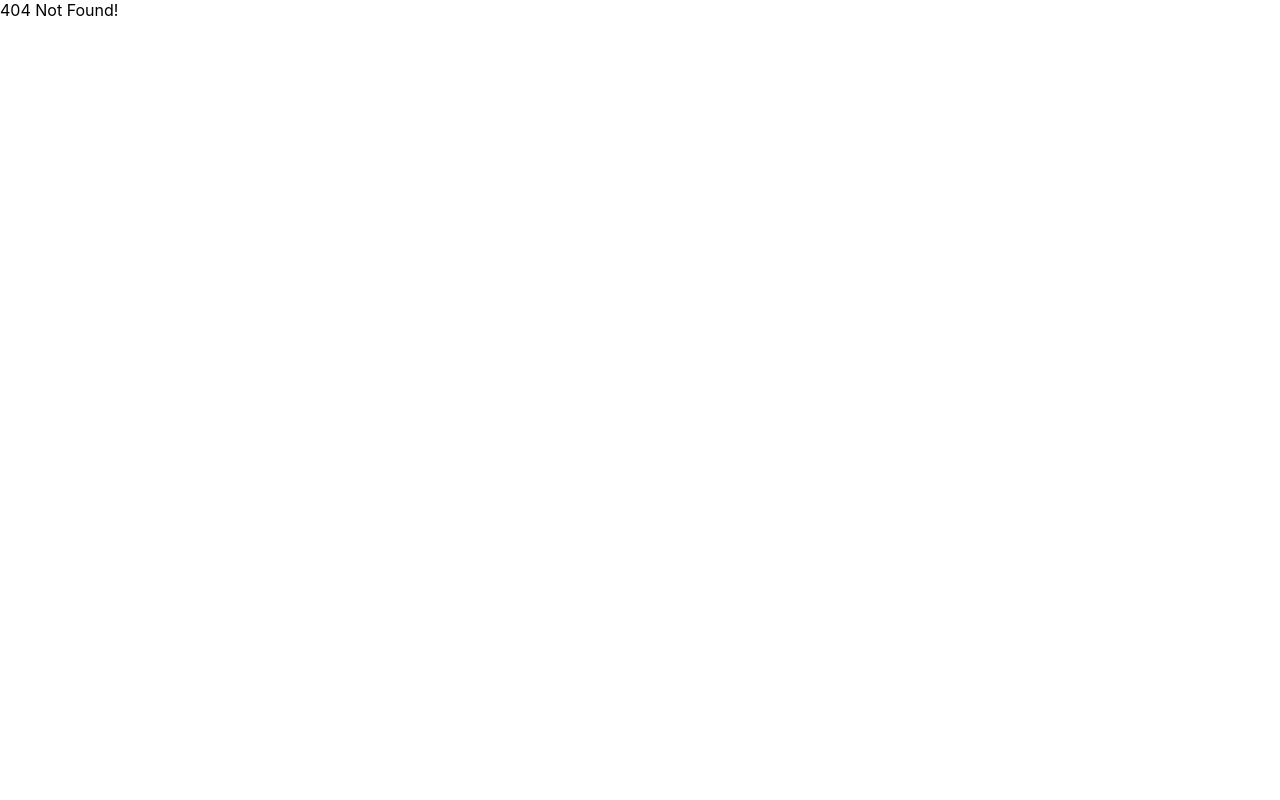
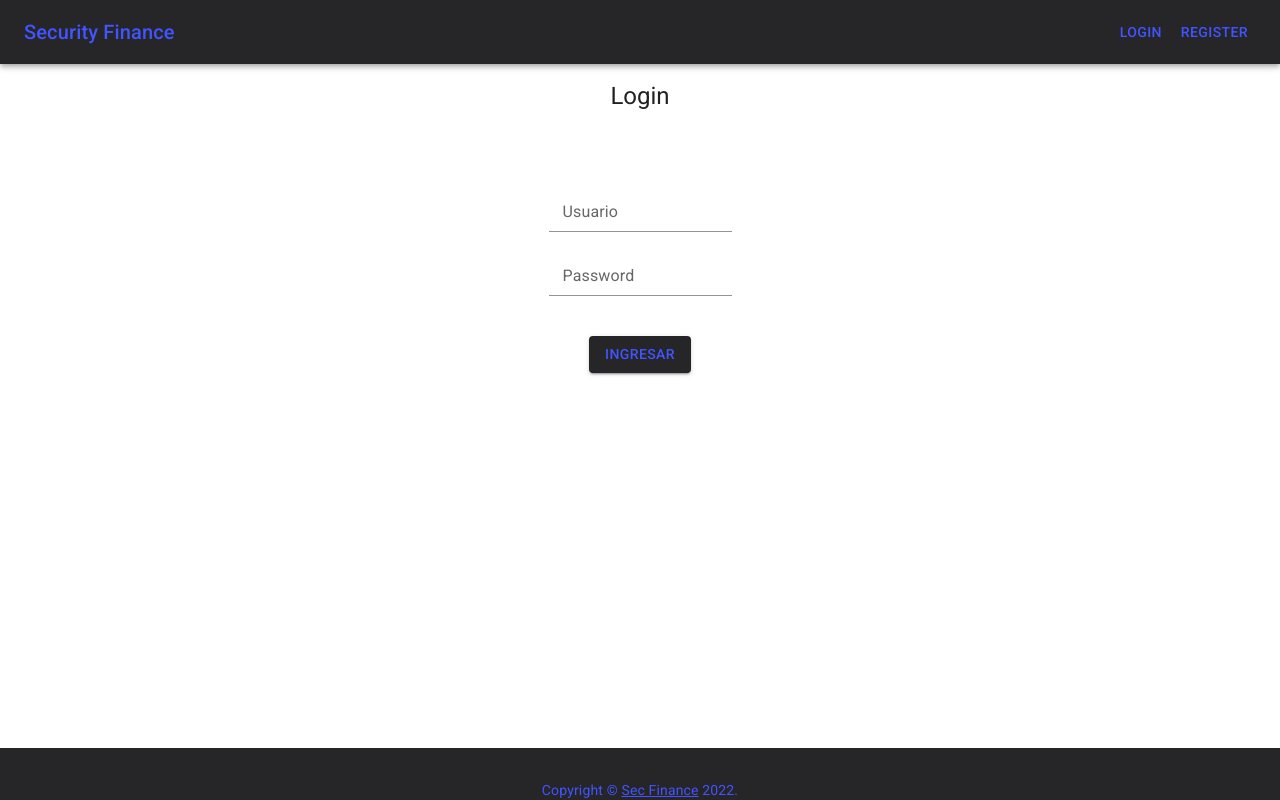
Before and after one commit to guillermoe3/secFinance-front, a React (Create React App) app: page /login in a window 1280 px wide. Before the commit this address had no page. Built offline with nearby package versions, Linux system fonts and the light colour scheme.

Commit message:
fix login

```diff
--- a/src/App.js
+++ b/src/App.js
@@ -10,6 +10,10 @@ import NotFound from "./components/default/NotFound"
 import Home from "./components/default/Home"
 import Analysis from "./components/analysis/Analysis"
 import Alert from "./components/alerts/Alert"
+import Landing from "./components/default/Landing"
+import Login from "./components/default/Login"
+import Info from "./components/default/Info"
+import Register from "./components/default/Register"
 
 
 
@@ -21,7 +25,10 @@ function App() {
 
 
         <Routes>
-          <Route path="/" element={<Dashboard component={<Home/>}/>}/>
+            <Route path="/" element={<Landing component={<Info/>}/>}/>
+            <Route path="/login" element={<Landing component={<Login/>}/>}/>
+            <Route path="/Register" element={<Landing component={<Register/>}/>}/>
+             <Route path="/home" element={<Dashboard component={<Home/>}/>}/>
            <Route path="/investigation" element={<Dashboard component={<InvestigationContainer/>}/>}/>
            <Route path="/investigation/:id/analysis" element={<Dashboard component={<Analysis/>}/>}/>
            <Route path="/alerts" element={<Dashboard component={<AlertsContainer/>}/>}/>
--- a/src/components/Dashboard.js
+++ b/src/components/Dashboard.js
@@ -17,21 +17,11 @@ import NotificationsIcon from '@mui/icons-material/Notifications';
 import { mainListItems, secondaryListItems } from './listItems';
 import Button from '@mui/material/Button'
 import { AccountCircle } from "@material-ui/icons"
-import ContainerG from "./ContainerG"
+import Copyright from "./default/Copyright"
 
 
-function Copyright(props) {
-  return (
-    <Typography variant="body2" color="text.secondary" align="center" {...props}>
-      {'Copyright © '}
-      <Link color="inherit" href="https://mui.com/">
-        Sec Finance
-      </Link>{' '}
-      {new Date().getFullYear()}
-      {'.'}
-    </Typography>
-  );
-}
+
+//copyright here
 
 const drawerWidth = 240;
 
@@ -226,7 +216,7 @@ function DashboardContent({ component }) {
       </Box>
       <Copyright sx={{
         pt: 4, backgroundColor: "#262629",
-        color: "#4154FF"
+        color: "#4154FF", position: "fixed", left: 0, bottom: 0, right: 0,
       }} />
 
     </ThemeProvider>
--- /dev/null
+++ b/src/components/default/Copyright.js
@@ -0,0 +1,18 @@
+import {Link, Typography} from '@mui/material';
+
+
+
+function Copyright(props) {
+    return (
+      <Typography variant="body2" color="text.secondary" align="center" {...props}>
+        {'Copyright © '}
+        <Link color="inherit" href="https://secfinance.com/">
+          Sec Finance
+        </Link>{' '}
+        {new Date().getFullYear()}
+        {'.'}
+      </Typography>
+    );
+  }
+
+  export default Copyright;
--- /dev/null
+++ b/src/components/default/Info.js
@@ -0,0 +1,13 @@
+
+
+function Info (){
+    return(
+        <div>
+
+            Esto es info
+
+        </div>
+    )
+}
+
+export default Info;
--- /dev/null
+++ b/src/components/default/Landing.js
@@ -0,0 +1,81 @@
+import * as React from 'react';
+import { createTheme, ThemeProvider } from '@mui/material/styles';
+import CssBaseline from '@mui/material/CssBaseline';
+import Box from '@mui/material/Box';
+import Toolbar from '@mui/material/Toolbar';
+import Typography from '@mui/material/Typography';
+import Button from '@mui/material/Button'
+import { AppBar, Container } from '@mui/material';
+import Copyright from "./Copyright"
+import { Link } from "react-router-dom"
+
+const mdTheme = createTheme({
+    palette: {
+        primary: {
+            main: '#262629',
+            contrastText: '#4154FF',
+        }
+    }
+});
+
+
+
+
+function Landing({ component }) {
+
+    return (
+        <ThemeProvider theme={mdTheme}>
+            <Box sx={{ display: 'flex' }}>
+                <CssBaseline />
+                <AppBar position="absolute">
+                    <Toolbar
+                        sx={{
+                            pr: '24px', // keep right padding when drawer closed
+                        }}
+                    >
+
+                        <Typography
+                            component="h1"
+                            variant="h6"
+                            color="inherit"
+                            noWrap
+                            sx={{ flexGrow: 1 }}
+                        >
+                            <Link to="/" style={{ textDecoration: 'none', color: "#4154FF"}}>
+                                Security Finance
+                </Link>
+                        </Typography>
+
+                        <Button color="inherit">
+                            <Link to="/login" style={{ textDecoration: 'none', color: "#4154FF"}}>
+                                Login
+                </Link>
+                        </Button>
+                        <Button color="inherit">
+                            <Link to="/register" style={{ textDecoration: 'none', color: "#4154FF"}}>
+                                Register
+                </Link>
+                        </Button>
+
+                    </Toolbar>
+                </AppBar>
+            </Box>
+            <Container maxWidth="lg">
+                <Box sx={{ m: 10 }}>
+                    {component}
+                </Box>
+
+            </Container>
+
+            <Copyright sx={{
+                pt: 4, backgroundColor: "#262629",
+                color: "#4154FF", position: "fixed", left: 0, bottom: 0, right: 0,
+            }} />
+
+        </ThemeProvider>
+
+    )
+}
+
+
+export default Landing;
--- /dev/null
+++ b/src/components/default/Login.js
@@ -0,0 +1,46 @@
+import { Container, Input, Button, Box, Grid, Typography, FormControl, InputLabel} from '@mui/material'
+import {Link} from "react-router-dom"
+
+function Login() {
+    return (
+
+        <Container maxWidth="md" sx={{maxHeight: "100%", }}>
+            <Typography align="center" variant="h5">Login</Typography>
+
+            <Grid
+                container
+                direction="column"
+                alignItems="center"
+                justify="center"
+                sx={{marginTop: "7vh"}}
+
+            >
+
+                    <Box sx={{m: 2}}>
+                    <FormControl>
+                        <InputLabel htmlFor="user"> Usuario </InputLabel>
+                         <Input id="user" type="text" name="user" />
+                         </FormControl>
+                    </Box>
+
+                    <Box>
+                    <FormControl>
+                         <InputLabel htmlFor="password"> Password </InputLabel>
+                        <Input id="password" type="password" name="password" />
+                        </FormControl></Box>
+                    <Box sx={{m: 5}}>
+                        <Button type="submit" variant="contained" color="primary">
+                        <Link to="/home" style={{ textDecoration: 'none', color: "#4154FF"}}>
+                             Ingresar
+                             </Link>
+                             </Button>
+                    </Box>
+
+
+            </Grid>
+
+        </Container>
+    )
+}
+
+export default Login;
--- /dev/null
+++ b/src/components/default/Register.js
@@ -0,0 +1,12 @@
+
+
+function Register (){
+    return(
+        <div>
+            Esto es Register
+
+        </div>
+    )
+}
+
+export default Register;
--- a/src/components/listItems.js
+++ b/src/components/listItems.js
@@ -15,11 +15,12 @@ import { styled, createTheme, ThemeProvider } from '@mui/material/styles';
 
 const customTheme = createTheme({
   textDecoration: 'none',
+
 });
 
 export const mainListItems = (
   <div>
-   <Link to="/">
+   <Link to="/home" style={{ textDecoration: 'none', color: "#4154FF"}}>
     <ListItem button>
 
       <ListItemIcon>
@@ -33,7 +34,7 @@ export const mainListItems = (
 
 
 
-    <Link to="/investigation">
+    <Link to="/investigation" style={{ textDecoration: 'none', color: "#4154FF"}}>
         <ListItem button>
         <ListItemIcon>
           <ManageSearchIcon />
@@ -42,7 +43,7 @@ export const mainListItems = (
           </ListItem>
       </Link>
 
-      <Link to="/alerts">
+      <Link to="/alerts" style={{ textDecoration: 'none', color: "#4154FF"}}>
     <ListItem button>
       <ListItemIcon>
         <CampaignIcon />
```
